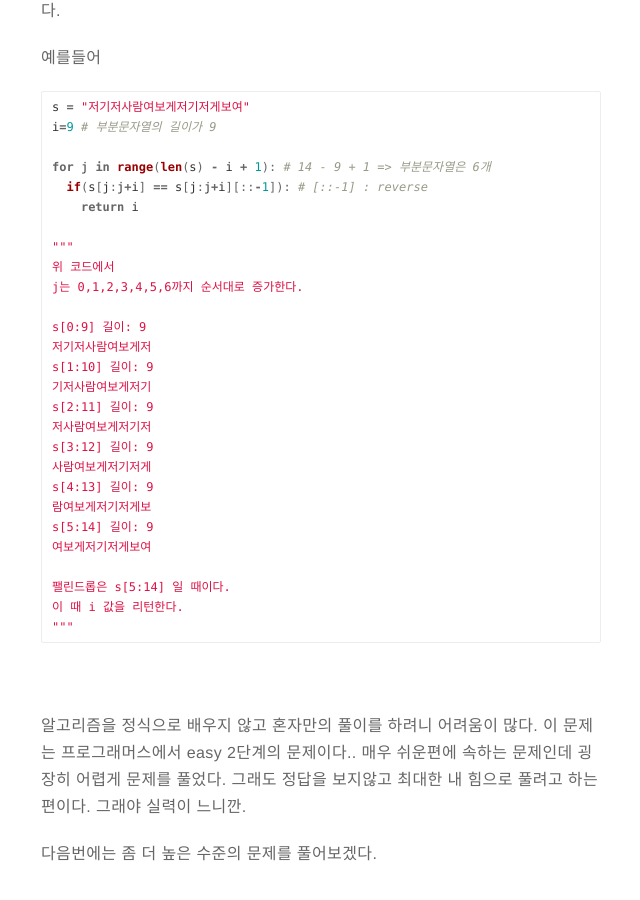
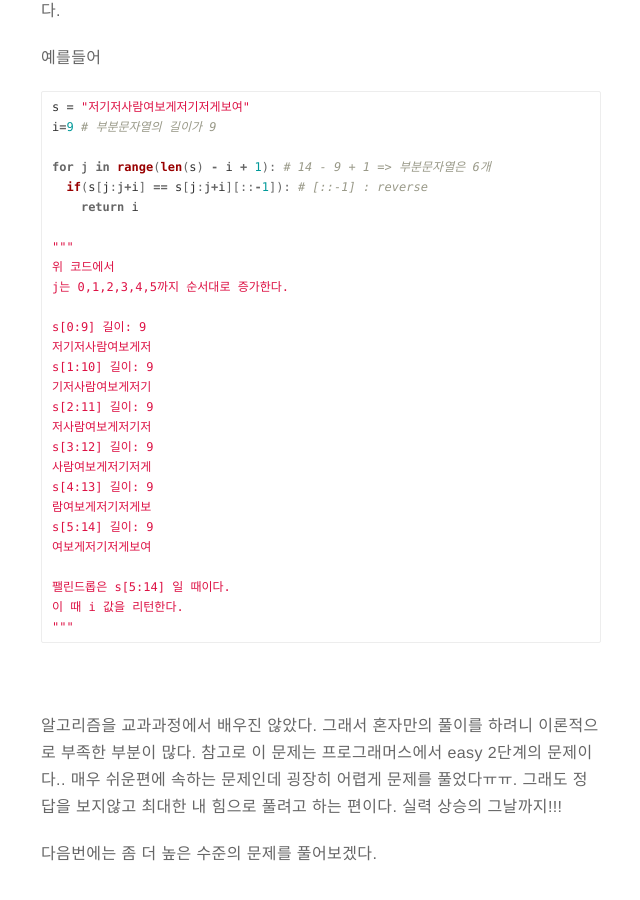
Before and after one commit to Sehun-Kim/blog, a Jekyll site: the page built from _posts/2018-05-05-algo2.markdown, in a window 1280 px wide and 900 px high, scrolled down 4163 px. Shown: the whole window, without its empty margins (319-959 px from the left). Built offline with Jekyll 4.4.1, drawn with Linux system fonts in a browser that asks for light colours; comment, search, counter and statistics services are not loaded.

Commit message:
오타 수정

```diff
--- a/_posts/2018-05-05-algo2.markdown
+++ b/_posts/2018-05-05-algo2.markdown
@@ -186,7 +186,7 @@ for j in range(len(s) - i + 1): # 14 - 9 + 1 => 부분문자열은 6개
 
 """
 위 코드에서
-j는 0,1,2,3,4,5,6까지 순서대로 증가한다.
+j는 0,1,2,3,4,5까지 순서대로 증가한다.
 
 s[0:9] 길이: 9
 저기저사람여보게저
@@ -210,7 +210,6 @@ s[5:14] 길이: 9
 <br>
 
 
-알고리즘을 정식으로 배우지 않고 혼자만의 풀이를 하려니 어려움이 많다. 이 문제는 프로그래머스에서 easy 2단계의 문제이다..
-매우 쉬운편에 속하는 문제인데 굉장히 어렵게 문제를 풀었다. 그래도 정답을 보지않고 최대한 내 힘으로 풀려고 하는 편이다. 그래야 실력이 느니깐.
+알고리즘을 교과과정에서 배우진 않았다. 그래서 혼자만의 풀이를 하려니 이론적으로 부족한 부분이 많다. 참고로 이 문제는 프로그래머스에서 easy 2단계의 문제이다.. 매우 쉬운편에 속하는 문제인데 굉장히 어렵게 문제를 풀었다ㅠㅠ. 그래도 정답을 보지않고 최대한 내 힘으로 풀려고 하는 편이다. 실력 상승의 그날까지!!!
 
 다음번에는 좀 더 높은 수준의 문제를 풀어보겠다.
```
